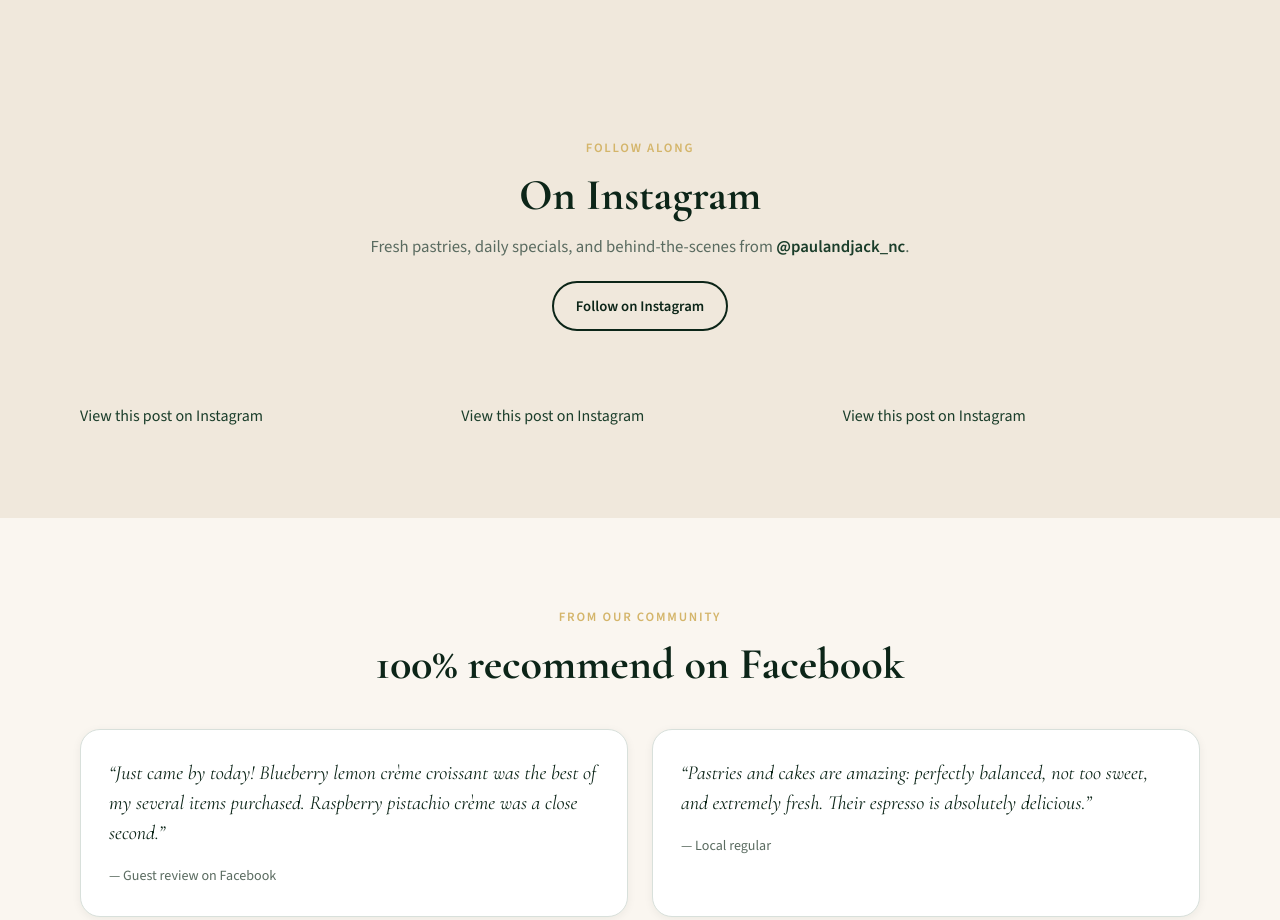
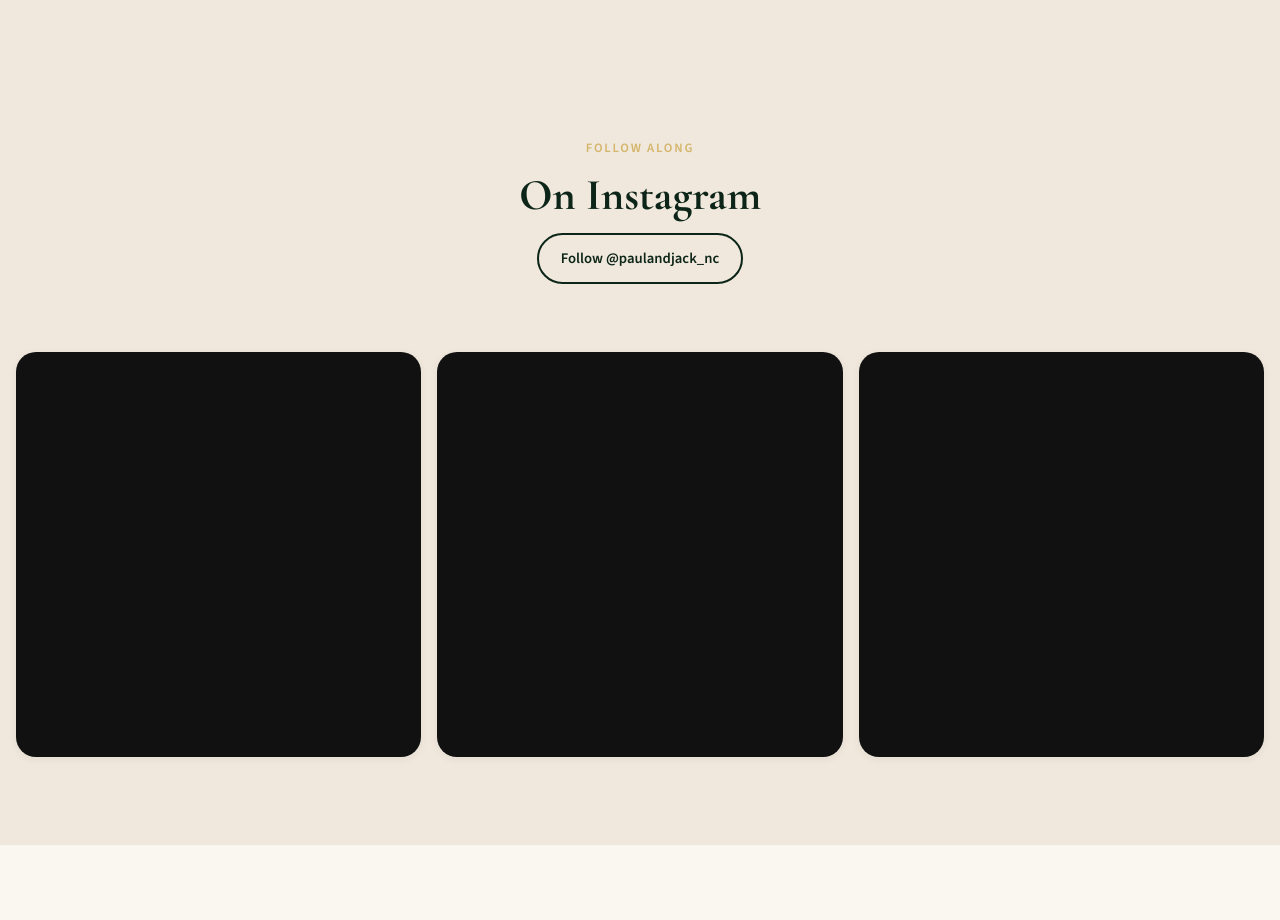
Before and after one commit to mnkuroda/paulandjacksbakerydemo, a plain HTML site: page index.html in a window 1280 px wide. Shown: the part 3060-3980 px from the top of the page. Drawn offline with nearby package versions, Linux system fonts and the light colour scheme; a script that the page names is missing.

Commit message:
insta feed fixes

```diff
--- a/css/styles.css
+++ b/css/styles.css
@@ -64,6 +64,10 @@ a:hover {
 .container {
   width: min(1120px, calc(100% - 2rem));
   margin-inline: auto;
+}
+
+.container--wide {
+  width: min(1360px, calc(100% - 2rem));
 }
 
 /* Header */
@@ -878,34 +882,63 @@ a:hover {
   background: var(--color-cream-dark);
 }
 
-.instagram-lead {
-  max-width: 560px;
-  margin: 0 auto 1.25rem;
-  color: var(--color-muted);
-  font-size: 1.05rem;
-}
-
-.instagram-lead a {
-  color: var(--color-espresso-light);
-  font-weight: 600;
-}
-
 .instagram-follow {
-  margin-bottom: 2rem;
+  margin-bottom: 1.75rem;
 }
 
 .instagram-grid {
   display: grid;
   grid-template-columns: repeat(3, minmax(0, 1fr));
-  gap: 1.5rem;
-  align-items: start;
+  gap: 1rem;
 }
 
-.instagram-grid .instagram-media {
+.instagram-tile {
+  position: relative;
+  display: block;
+  aspect-ratio: 1;
+  overflow: hidden;
+  border-radius: var(--radius-lg);
+  box-shadow: var(--shadow-sm);
+  background: #111;
+  transition: transform var(--transition), box-shadow var(--transition);
+}
+
+.instagram-tile:hover {
+  transform: translateY(-3px);
+  box-shadow: var(--shadow-md);
+}
+
+.instagram-tile-embed {
+  position: absolute;
+  inset: 0;
+  overflow: hidden;
+}
+
+.instagram-tile .instagram-media {
+  position: absolute !important;
+  top: 0 !important;
+  left: 50% !important;
+  transform: translateX(-50%) !important;
+  width: 100% !important;
+  min-width: 100% !important;
+  max-width: none !important;
+  height: 100% !important;
   margin: 0 !important;
+  padding: 0 !important;
+  border: 0 !important;
+  background: transparent !important;
+  box-shadow: none !important;
+}
+
+.instagram-tile iframe {
+  position: absolute !important;
+  top: -58px !important;
+  left: 0 !important;
   width: 100% !important;
-  max-width: none !important;
-  min-width: 0 !important;
+  min-width: 100% !important;
+  height: calc(100% + 120px) !important;
+  border: 0 !important;
+  pointer-events: none !important;
 }
 
 /* About page */
@@ -1143,7 +1176,7 @@ a:hover {
   }
 
   .instagram-grid {
-    grid-template-columns: 1fr;
+    grid-template-columns: repeat(2, minmax(0, 1fr));
   }
 
   .footer-grid {
@@ -1168,4 +1201,8 @@ a:hover {
   .menu-list li {
     flex-direction: column;
   }
+
+  .instagram-grid {
+    grid-template-columns: 1fr;
+  }
 }
--- a/index.html
+++ b/index.html
@@ -170,44 +170,34 @@
     </section>
 
     <section class="section section-instagram" id="instagram">
-      <div class="container">
+      <div class="container container--wide">
         <div class="section-header section-header--center">
           <p class="section-eyebrow">Follow Along</p>
           <h2>On Instagram</h2>
-          <p class="instagram-lead">
-            Fresh pastries, daily specials, and behind-the-scenes from
-            <a href="https://www.instagram.com/paulandjack_nc/" target="_blank" rel="noopener noreferrer">@paulandjack_nc</a>.
-          </p>
           <a
             class="btn btn-outline instagram-follow"
             href="https://www.instagram.com/paulandjack_nc/"
             target="_blank"
             rel="noopener noreferrer">
-            Follow on Instagram
+            Follow @paulandjack_nc
           </a>
         </div>
         <div class="instagram-grid">
-          <blockquote
-            class="instagram-media"
-            data-instgrm-captioned
-            data-instgrm-permalink="https://www.instagram.com/p/DKCrbJANARp/"
-            data-instgrm-version="14">
-            <a href="https://www.instagram.com/p/DKCrbJANARp/" target="_blank" rel="noopener noreferrer">View this post on Instagram</a>
-          </blockquote>
-          <blockquote
-            class="instagram-media"
-            data-instgrm-captioned
-            data-instgrm-permalink="https://www.instagram.com/p/Cx27bJALfNi/"
-            data-instgrm-version="14">
-            <a href="https://www.instagram.com/p/Cx27bJALfNi/" target="_blank" rel="noopener noreferrer">View this post on Instagram</a>
-          </blockquote>
-          <blockquote
-            class="instagram-media"
-            data-instgrm-captioned
-            data-instgrm-permalink="https://www.instagram.com/p/CtRNoz7Ov0x/"
-            data-instgrm-version="14">
-            <a href="https://www.instagram.com/p/CtRNoz7Ov0x/" target="_blank" rel="noopener noreferrer">View this post on Instagram</a>
-          </blockquote>
+          <a class="instagram-tile" href="https://www.instagram.com/p/DKCrbJANARp/" target="_blank" rel="noopener noreferrer" aria-label="View post on Instagram">
+            <div class="instagram-tile-embed">
+              <blockquote class="instagram-media" data-instgrm-permalink="https://www.instagram.com/p/DKCrbJANARp/" data-instgrm-version="14"></blockquote>
+            </div>
+          </a>
+          <a class="instagram-tile" href="https://www.instagram.com/p/Cx27bJALfNi/" target="_blank" rel="noopener noreferrer" aria-label="View post on Instagram">
+            <div class="instagram-tile-embed">
+              <blockquote class="instagram-media" data-instgrm-permalink="https://www.instagram.com/p/Cx27bJALfNi/" data-instgrm-version="14"></blockquote>
+            </div>
+          </a>
+          <a class="instagram-tile" href="https://www.instagram.com/p/CtRNoz7Ov0x/" target="_blank" rel="noopener noreferrer" aria-label="View post on Instagram">
+            <div class="instagram-tile-embed">
+              <blockquote class="instagram-media" data-instgrm-permalink="https://www.instagram.com/p/CtRNoz7Ov0x/" data-instgrm-version="14"></blockquote>
+            </div>
+          </a>
         </div>
       </div>
     </section>
```
